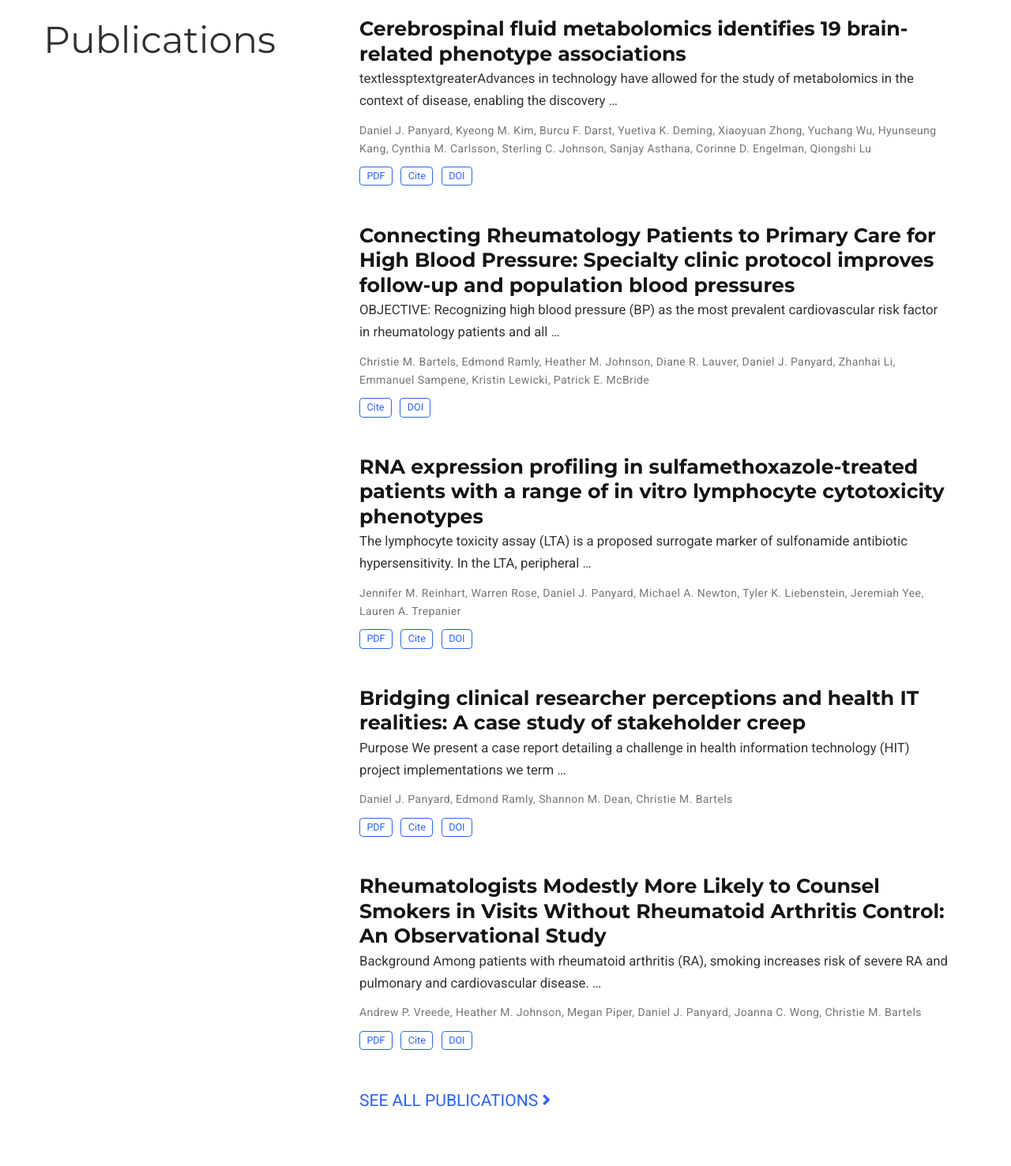
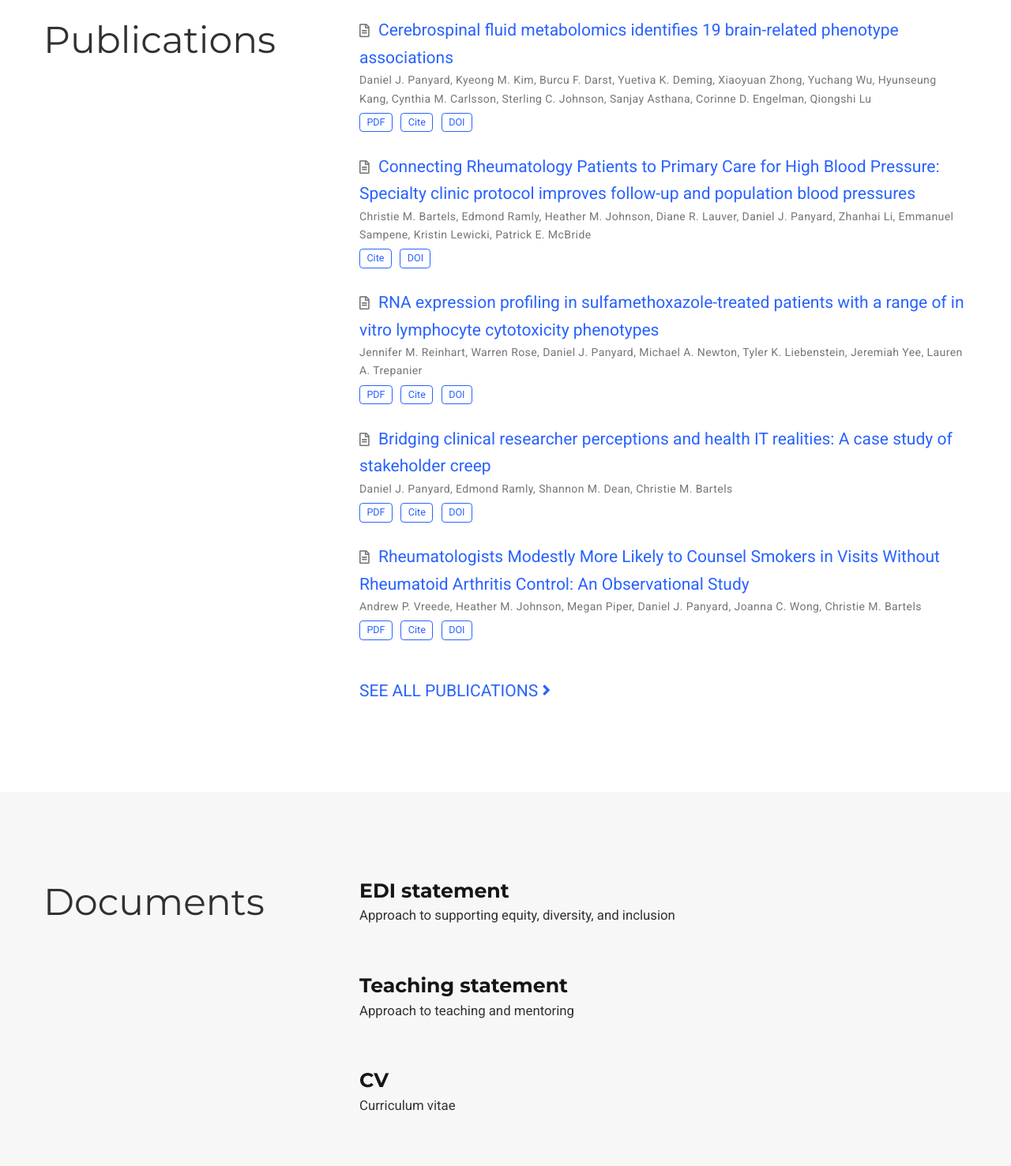
Before and after one commit to dpanyard/dpanyard.github.io, a plain HTML site: page index.html in a window 1280 px wide. Shown: the part 4400-5877 px from the top of the page at 79% size. Drawn offline with nearby package versions, Linux system fonts and the light colour scheme; some packages are replaced by stand-ins of ours; some icons are missing.

Commit message:
Additional tweak

```diff
--- a/index.html
+++ b/index.html
@@ -1253,29 +1253,14 @@
 
 
 
-
-
-
-
-<div class="media stream-item">
-  <div class="media-body">
-
-    <h3 class="article-title mb-0 mt-0">
-      <a href="/publication/panyard-cerebrospinal-2020/" >Cerebrospinal fluid metabolomics identifies 19 brain-related phenotype associations</a>
-    </h3>
-
-
-    <div class="article-style">
-      textlessptextgreaterAdvances in technology have allowed for the study of metabolomics in the context of disease, enabling the discovery …
-    </div>
-
-
-    <div class="stream-meta article-metadata">
-
-
-
-
-      <div>
+<div class="view-list-item">
+  <i class="far fa-file-alt pub-icon" aria-hidden="true"></i>
+  <a href="/publication/panyard-cerebrospinal-2020/" >Cerebrospinal fluid metabolomics identifies 19 brain-related phenotype associations</a>
+
+
+
+
+  <div class="article-metadata">
 
 
 
@@ -1283,12 +1268,11 @@
 
   <span>Daniel J. Panyard</span>, <span>Kyeong M. Kim</span>, <span>Burcu F. Darst</span>, <span>Yuetiva K. Deming</span>, <span><a href="/authors/xiaoyuan-zhong/">Xiaoyuan Zhong</a></span>, <span><a href="/authors/yuchang-wu/">Yuchang Wu</a></span>, <span><a href="/authors/hyunseung-kang/">Hyunseung Kang</a></span>, <span>Cynthia M. Carlsson</span>, <span>Sterling C. Johnson</span>, <span><a href="/authors/sanjay-asthana/">Sanjay Asthana</a></span>, <span>Corinne D. Engelman</span>, <span><a href="/authors/qiongshi-lu/">Qiongshi Lu</a></span>
 
-      </div>
-
-    </div>
-
-
-    <div class="btn-links">
+  </div>
+
+
+
+  <div class="btn-links">
 
 
 
@@ -1333,14 +1317,9 @@
 
 
 
-    </div>
-
-
-  </div>
-  <div class="ml-3">
-
-
-  </div>
+  </div>
+
+
 </div>
 
 
@@ -1361,29 +1340,14 @@
 
 
 
-
-
-
-
-<div class="media stream-item">
-  <div class="media-body">
-
-    <h3 class="article-title mb-0 mt-0">
-      <a href="/publication/bartels-connecting-2018/" >Connecting Rheumatology Patients to Primary Care for High Blood Pressure: Specialty clinic protocol improves follow-up and population blood pressures</a>
-    </h3>
-
-
-    <div class="article-style">
-      OBJECTIVE: Recognizing high blood pressure (BP) as the most prevalent cardiovascular risk factor in rheumatology patients and all …
-    </div>
-
-
-    <div class="stream-meta article-metadata">
-
-
-
-
-      <div>
+<div class="view-list-item">
+  <i class="far fa-file-alt pub-icon" aria-hidden="true"></i>
+  <a href="/publication/bartels-connecting-2018/" >Connecting Rheumatology Patients to Primary Care for High Blood Pressure: Specialty clinic protocol improves follow-up and population blood pressures</a>
+
+
+
+
+  <div class="article-metadata">
 
 
 
@@ -1391,12 +1355,11 @@
 
   <span>Christie M. Bartels</span>, <span><a href="/authors/edmond-ramly/">Edmond Ramly</a></span>, <span>Heather M. Johnson</span>, <span>Diane R. Lauver</span>, <span>Daniel J. Panyard</span>, <span><a href="/authors/zhanhai-li/">Zhanhai Li</a></span>, <span><a href="/authors/emmanuel-sampene/">Emmanuel Sampene</a></span>, <span><a href="/authors/kristin-lewicki/">Kristin Lewicki</a></span>, <span>Patrick E. McBride</span>
 
-      </div>
-
-    </div>
-
-
-    <div class="btn-links">
+  </div>
+
+
+
+  <div class="btn-links">
 
 
 
@@ -1435,14 +1398,9 @@
 
 
 
-    </div>
-
-
-  </div>
-  <div class="ml-3">
-
-
-  </div>
+  </div>
+
+
 </div>
 
 
@@ -1463,29 +1421,14 @@
 
 
 
-
-
-
-
-<div class="media stream-item">
-  <div class="media-body">
-
-    <h3 class="article-title mb-0 mt-0">
-      <a href="/publication/reinhart-rna-2018/" >RNA expression profiling in sulfamethoxazole-treated patients with a range of in vitro lymphocyte cytotoxicity phenotypes</a>
-    </h3>
-
-
-    <div class="article-style">
-      The lymphocyte toxicity assay (LTA) is a proposed surrogate marker of sulfonamide antibiotic hypersensitivity. In the LTA, peripheral …
-    </div>
-
-
-    <div class="stream-meta article-metadata">
-
-
-
-
-      <div>
+<div class="view-list-item">
+  <i class="far fa-file-alt pub-icon" aria-hidden="true"></i>
+  <a href="/publication/reinhart-rna-2018/" >RNA expression profiling in sulfamethoxazole-treated patients with a range of in vitro lymphocyte cytotoxicity phenotypes</a>
+
+
+
+
+  <div class="article-metadata">
 
 
 
@@ -1493,12 +1436,11 @@
 
   <span>Jennifer M. Reinhart</span>, <span><a href="/authors/warren-rose/">Warren Rose</a></span>, <span>Daniel J. Panyard</span>, <span>Michael A. Newton</span>, <span>Tyler K. Liebenstein</span>, <span><a href="/authors/jeremiah-yee/">Jeremiah Yee</a></span>, <span>Lauren A. Trepanier</span>
 
-      </div>
-
-    </div>
-
-
-    <div class="btn-links">
+  </div>
+
+
+
+  <div class="btn-links">
 
 
 
@@ -1543,14 +1485,9 @@
 
 
 
-    </div>
-
-
-  </div>
-  <div class="ml-3">
-
-
-  </div>
+  </div>
+
+
 </div>
 
 
@@ -1571,29 +1508,14 @@
 
 
 
-
-
-
-
-<div class="media stream-item">
-  <div class="media-body">
-
-    <h3 class="article-title mb-0 mt-0">
-      <a href="/publication/panyard-bridging-2018/" >Bridging clinical researcher perceptions and health IT realities: A case study of stakeholder creep</a>
-    </h3>
-
-
-    <div class="article-style">
-      Purpose We present a case report detailing a challenge in health information technology (HIT) project implementations we term …
-    </div>
-
-
-    <div class="stream-meta article-metadata">
-
-
-
-
-      <div>
+<div class="view-list-item">
+  <i class="far fa-file-alt pub-icon" aria-hidden="true"></i>
+  <a href="/publication/panyard-bridging-2018/" >Bridging clinical researcher perceptions and health IT realities: A case study of stakeholder creep</a>
+
+
+
+
+  <div class="article-metadata">
 
 
 
@@ -1601,12 +1523,11 @@
 
   <span>Daniel J. Panyard</span>, <span><a href="/authors/edmond-ramly/">Edmond Ramly</a></span>, <span>Shannon M. Dean</span>, <span>Christie M. Bartels</span>
 
-      </div>
-
-    </div>
-
-
-    <div class="btn-links">
+  </div>
+
+
+
+  <div class="btn-links">
 
 
 
@@ -1651,14 +1572,9 @@
 
 
 
-    </div>
-
-
-  </div>
-  <div class="ml-3">
-
-
-  </div>
+  </div>
+
+
 </div>
 
 
@@ -1679,29 +1595,14 @@
 
 
 
-
-
-
-
-<div class="media stream-item">
-  <div class="media-body">
-
-    <h3 class="article-title mb-0 mt-0">
-      <a href="/publication/vreede-rheumatologists-2017/" >Rheumatologists Modestly More Likely to Counsel Smokers in Visits Without Rheumatoid Arthritis Control: An Observational Study</a>
-    </h3>
-
-
-    <div class="article-style">
-      Background Among patients with rheumatoid arthritis (RA), smoking increases risk of severe RA and pulmonary and cardiovascular disease. …
-    </div>
-
-
-    <div class="stream-meta article-metadata">
-
-
-
-
-      <div>
+<div class="view-list-item">
+  <i class="far fa-file-alt pub-icon" aria-hidden="true"></i>
+  <a href="/publication/vreede-rheumatologists-2017/" >Rheumatologists Modestly More Likely to Counsel Smokers in Visits Without Rheumatoid Arthritis Control: An Observational Study</a>
+
+
+
+
+  <div class="article-metadata">
 
 
 
@@ -1709,12 +1610,11 @@
 
   <span>Andrew P. Vreede</span>, <span>Heather M. Johnson</span>, <span><a href="/authors/megan-piper/">Megan Piper</a></span>, <span>Daniel J. Panyard</span>, <span>Joanna C. Wong</span>, <span>Christie M. Bartels</span>
 
-      </div>
-
-    </div>
-
-
-    <div class="btn-links">
+  </div>
+
+
+
+  <div class="btn-links">
 
 
 
@@ -1759,14 +1659,9 @@
 
 
 
-    </div>
-
-
-  </div>
-  <div class="ml-3">
-
-
-  </div>
+  </div>
+
+
 </div>
 
 
```
